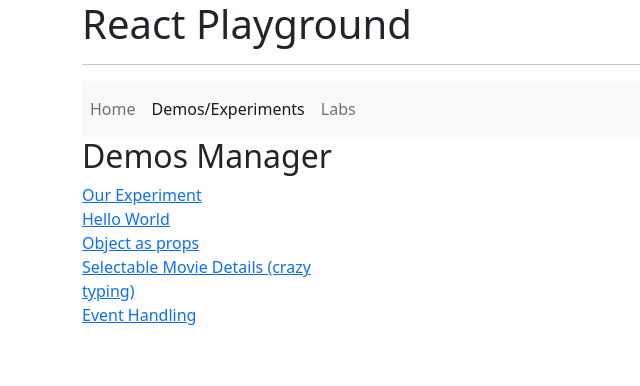
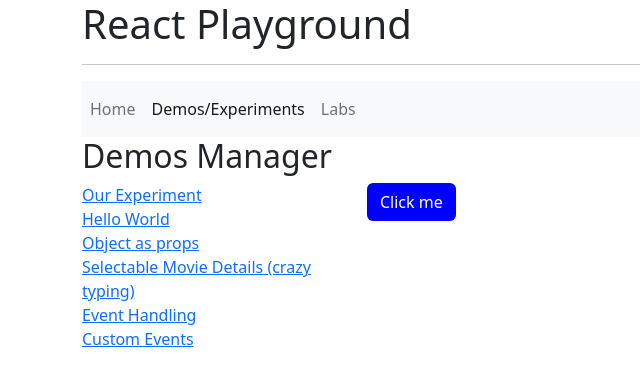
Before and after one commit to speedingplanet/intuit-react-playground, a React (Vite) app: page /demos/custom-events in a window 1280 px wide. Shown: the top 386 px of the page, without its empty margins (0-640 px from the left). Built offline with nearby package versions, Linux system fonts and the light colour scheme.

Commit message:
Custom Events

```diff
--- /dev/null
+++ b/src/demos/CustomEvents.tsx
@@ -0,0 +1,41 @@
+export default function EventHandling() {
+	return (
+		<CustomizableButton
+			label="Click me"
+			backgroundColor="blue"
+			textColor="white"
+			// customClick={() => { console.log('Parent event handler'); }}
+			customClick={(event) => {
+				console.dir(event.currentTarget);
+			}}
+		/>
+	);
+}
+
+// Only some valid colors: red, orange, yellow, green, blue, purple
+type CustomColor = 'red' | 'orange' | 'yellow' | 'green' | 'blue' | 'purple' | 'black' | 'white';
+type NoBlackOrWhite = Exclude<CustomColor, 'black' | 'white'>;
+
+interface CustomizableButtonProps {
+	label: string;
+	backgroundColor: NoBlackOrWhite;
+	textColor: CustomColor;
+	customClick: React.MouseEventHandler<HTMLButtonElement>;
+	// If you just want a no-op event handler and don't care about the event object
+	customClick2?: () => void;
+}
+export function CustomizableButton(props: CustomizableButtonProps) {
+	let buttonStyle = {
+		backgroundColor: props.backgroundColor,
+		color: props.textColor,
+	};
+	return (
+		<button
+			style={buttonStyle}
+			onClick={props.customClick}
+			className="btn"
+		>
+			{props.label}
+		</button>
+	);
+}
--- a/src/demos/demos-routes.tsx
+++ b/src/demos/demos-routes.tsx
@@ -4,6 +4,7 @@ import OurExperiment from './OurExperiment';
 import ObjectAsProps from './ObjectAsProps';
 import SelectableMovieDetails from './SelectableMovieDetails';
 import EventHandling from './EventHandling';
+import CustomEvents from './CustomEvents';
 
 let routes = new Map<RouteObject, string>();
 routes.set(
@@ -55,4 +56,12 @@ routes.set(
 	'Event Handling'
 );
 
+routes.set(
+	{
+		path: 'custom-events',
+		element: <CustomEvents />,
+	},
+	'Custom Events'
+);
+
 export { routes };
```
